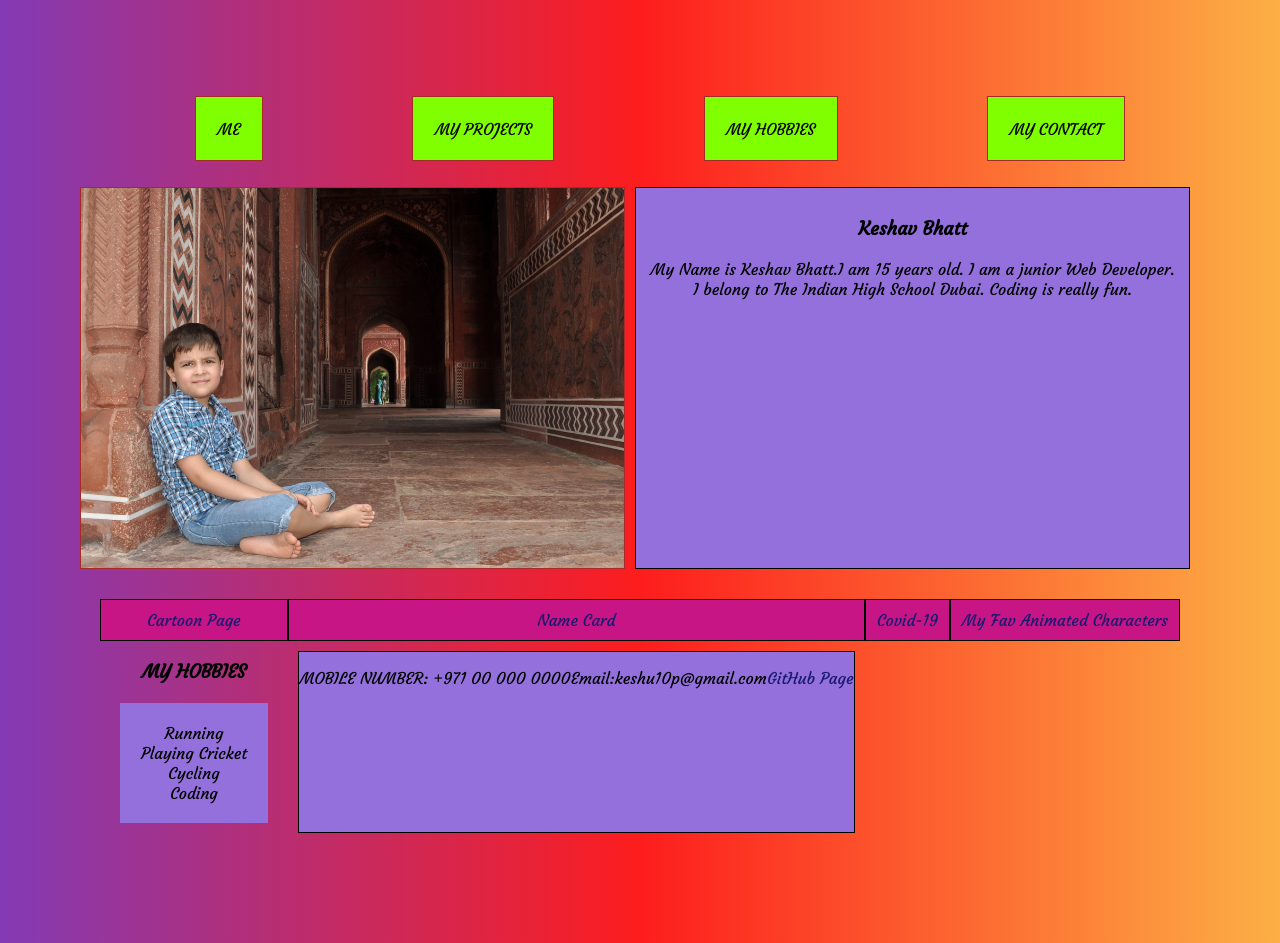
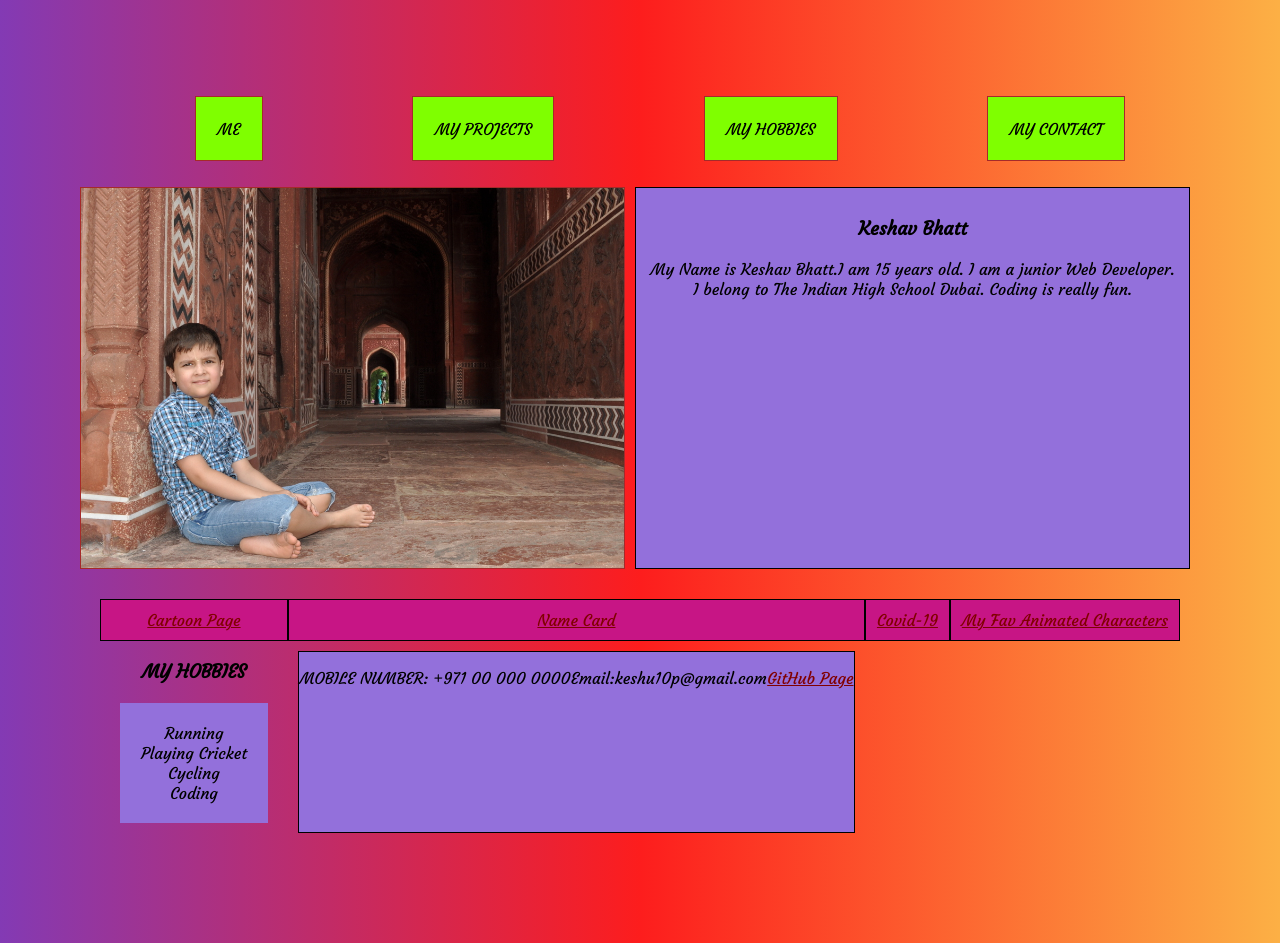
Before and after one commit to keshavsbhatt/My-Work, a plain HTML site: page index.html in a window 1280 px wide. Drawn offline with Linux system fonts and the light colour scheme.

Commit message:
Add files via upload

```diff
--- a/style.css
+++ b/style.css
@@ -1,7 +1,7 @@
-@import url('https://fonts.googleapis.com/css2?family=Courgette&display=swap');
+@import url("https://fonts.googleapis.com/css2?family=Courgette&display=swap");
 
 body {
-    font-family: 'Courgette', cursive;
+  font-family: "Courgette", cursive;
   background: linear-gradient(to right, #833ab4, #fd1d1d, #fcb045) fixed;
   padding: 50px;
   margin: 30px;
@@ -42,7 +42,6 @@ header div {
   text-align: center;
   border: 1px solid black;
   margin: 10px;
-
 }
 
 .projects {
@@ -52,19 +51,17 @@ header div {
   margin: 20px;
 }
 
-
-
-
 .homework {
   background-color: mediumvioletred;
   border: 1px solid black;
   padding: 10px;
-
 }
 
 a {
   text-decoration: none;
-    color: midnightblue;
+  color: maroon;
+  transition: ease-out;
+  text-decoration: underline;
 }
 
 section h3 {
```
Lines whose indentation alone changed are shown as unchanged.
